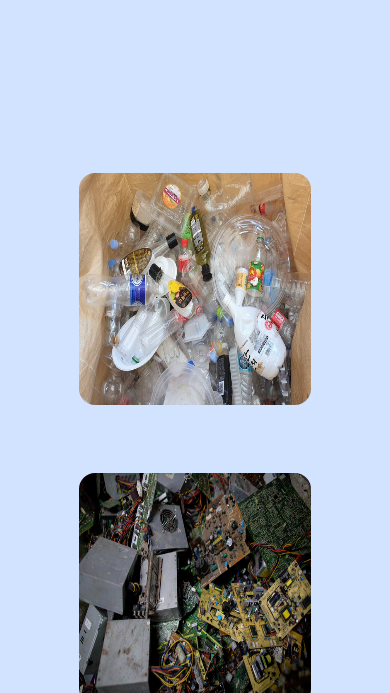
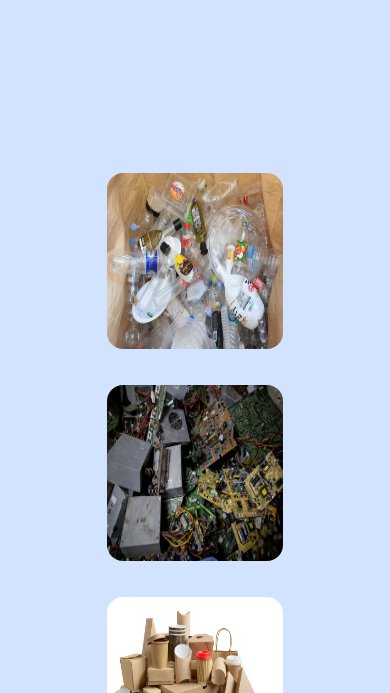
Before and after one commit to dbdbennn/Boons, a plain HTML site: page 20220607/index.html in a window 390 px wide. Shown: the part 407-1100 px from the top of the page. Drawn offline with nearby package versions, Linux system fonts and the light colour scheme.

Commit message:
css mobile버전과 tablet버전으로 나누기 시작!!

```diff
--- a/20220607/css/index.css
+++ b/20220607/css/index.css
@@ -162,8 +162,13 @@ footer {
     text-decoration: none;
 }
 
+/* tablet */
+@media screen and (max-width: 768px) {
+
+}
+
  /* moblie */
- @media screen and (max-width: 780px){
+ @media screen and (max-width: 480px){
     section {
         padding-bottom: 0rem;
     }
@@ -255,15 +260,15 @@ footer {
 
      .mobile-slide1 img {
         border-radius: 1rem;
-        width: 14.5rem;
-        height: 14.5rem;
+        width: 11rem;
+        height: 11rem;
      }
 
      .mobile-wrapper{
         display: flex;
         flex-wrap: wrap;
         justify-content: center;
-        gap: 4rem;
+        gap: 2rem;
         padding: 2rem;
      }
 
```
